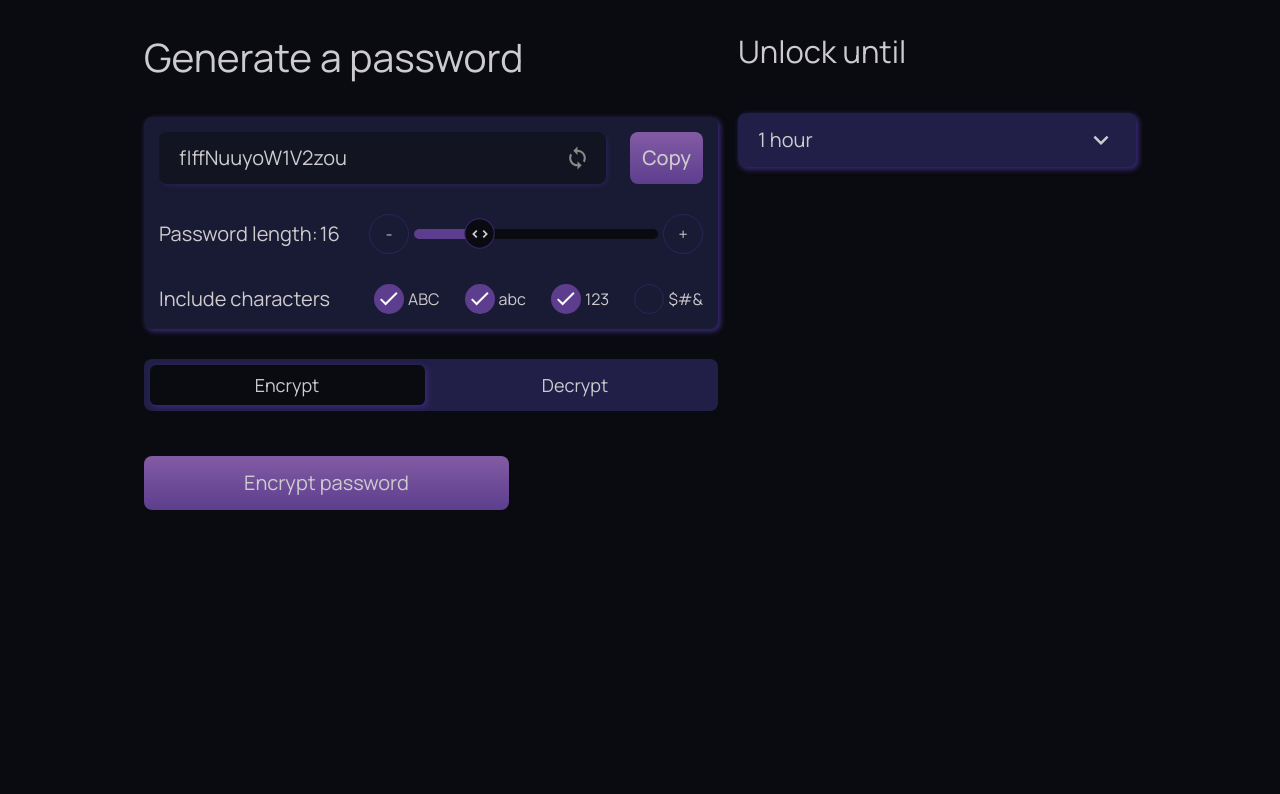
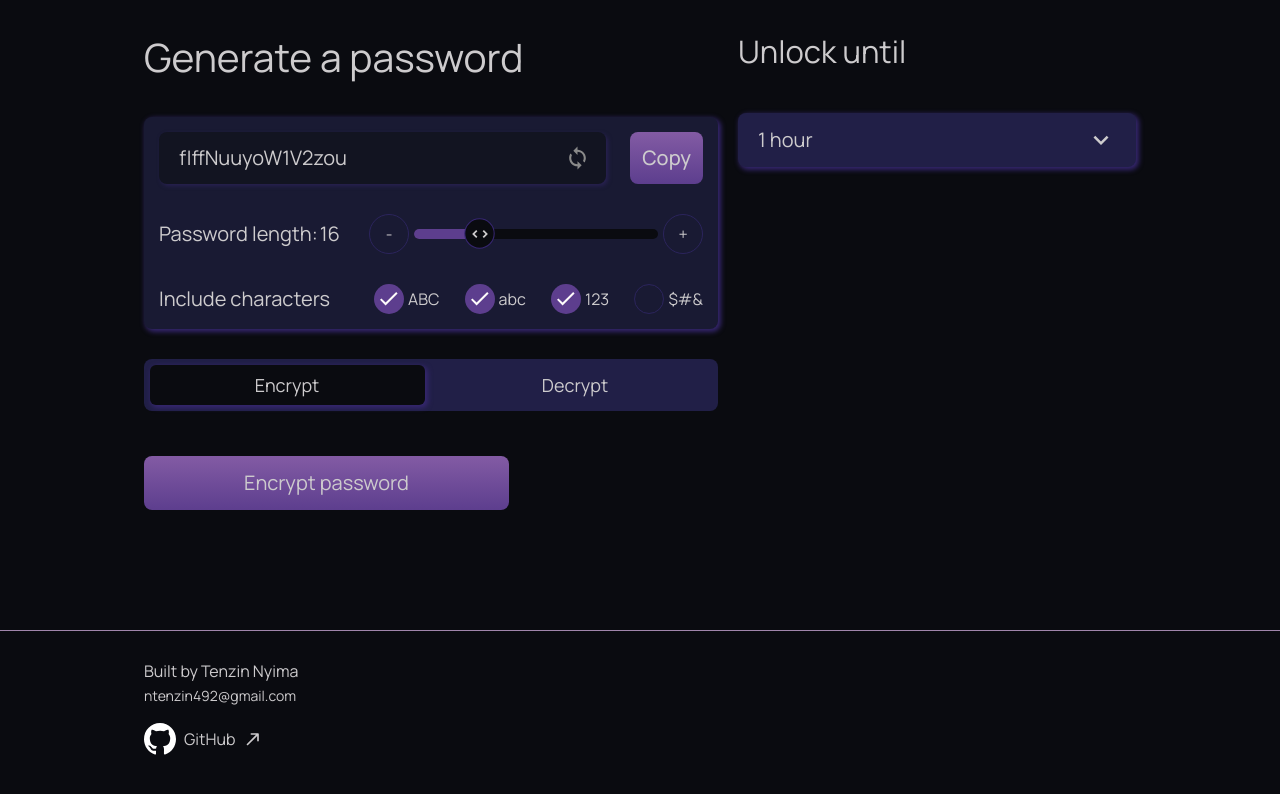
Before and after one commit to Nyima-ui/DeepLock, a Next.js app: page / in a window 1280 px wide. Shown: the top 794 px of the page. Built offline with nearby package versions, Linux system fonts and the light colour scheme.

Commit message:
create footer

```diff
--- a/app/globals.css
+++ b/app/globals.css
@@ -2,6 +2,8 @@
 
 body {
   font-family: var(--font-manrope), sans-serif;
+  background-color: var(--background);
+  color: var(--foreground);
 }
 
 :root {
--- a/app/page.tsx
+++ b/app/page.tsx
@@ -12,6 +12,9 @@ import { getDurationInSeconds } from "@/lib/Utils";
 import type { Options } from "@/types/types";
 import { CustomLockDurationProps } from "@/types/types";
 import { getCustomDurationInSeconds } from "@/lib/Utils";
+import Link from "next/link";
+import Image from "next/image";
+import NorthEast from "@/components/svgs/NorthEast";
 
 const PassswordGenerator = dynamic(
   () => import("@/components/PasswordGenerator"),
@@ -53,9 +56,19 @@ const Page = () => {
     if (activeTab !== "encrypt") return;
     let durationInSec = 0;
 
+    setisEncrypted(true);
+
+    if (duration === "custom" && !customDuration.endDate) {
+      alert("Please select an end date from the calendar.");
+      return;
+    }
+
     if (duration === "custom" && customDuration.endDate) {
       durationInSec = getCustomDurationInSeconds(customDuration);
-      console.log(durationInSec);
+      if (durationInSec === -1) {
+        alert("Selected time is already in the past.");
+        return;
+      }
     } else {
       durationInSec = getDurationInSeconds(duration);
       // console.log(password, durationInSec);
@@ -77,18 +90,18 @@ const Page = () => {
     // console.log(customDuration);
   }, [customDuration]);
   return (
-    <main className="bg-background text-foreground min-h-screen px-36 max-lg:px-10 max-md:px-5 py-7 flex justify-between max-xl:flex-col gap-5 pb-20">
-      <div>
-        <h1 className="text-[39px] max-md:text-[31px]">Generate a password</h1>
+    <>
+      <main className="min--screen px-36 max-lg:px-10 max-md:px-5 py-7 flex justify-between max-xl:flex-col gap-5 pb-20">
+        <div className="">
+          <h1 className="text-[39px] max-md:text-[31px]">
+            Generate a password
+          </h1>
           <PassswordGenerator password={password} setPassword={setPassword} />
           <Tab activeTab={activeTab} setActiveTab={setActiveTab} />
           {!isEncrypted && (
             <LongButton
               text="Encrypt password"
-            onClick={() => {
-              handleEncrypt();
-              setisEncrypted(true);
-            }}
+              onClick={() => handleEncrypt()}
             />
           )}
           {isEncrypted && <Accesskey encryptionData={encryptedKey} />}
@@ -105,6 +118,34 @@ const Page = () => {
           />
         </div>
       </main>
+
+      <footer className="px-36 max-lg:px-10 max-md:px-5 py-7 border-t border-primary-50 mt-10">
+        <address className="not-italic">
+          <p>Built by Tenzin Nyima</p>
+          <Link href="mailto:ntenzin492@gmail.com" className="text-sm">
+            ntenzin492@gmail.com
+          </Link>
+          <Link
+            href="https://github.com/Nyima-ui/DeepLock"
+            target="_blank"
+            rel="noopener noreferrer"
+            aria-label="View DeepLock source code on GitHub, opends in new tab"
+            className="flex items-center gap-2 mt-4 group w-fit"
+          >
+            <span>
+              <Image height={32} width={32} src={"/github.svg"} alt="Github" />
+            </span>
+            <span>GitHub</span>
+            <span
+              aria-hidden="true"
+              className="group-hover:translate-x-0.5 group-hover:-translate-y-0.5 transition-transform duration-75 ease-in"
+            >
+              <NorthEast />
+            </span>
+          </Link>
+        </address>
+      </footer>
+    </>
   );
 };
 
--- a/components/Accesskey.tsx
+++ b/components/Accesskey.tsx
@@ -37,9 +37,15 @@ const Accesskey = ({ encryptionData }: AccessKeyProps) => {
         <code>{encryptionData.accessKey}</code>
       </pre>
 
-      <p className="max-md:text-sm">
-        Save this key now — it can&apos;t be recovered once you leave.
-      </p>
+      <div>
+        <p className="max-md:text-sm">
+          Save this key now — it can&apos;t be recovered once you leave.
+        </p>
+        <p className="max-md:text-sm mt-[8px]">
+          Your password unlocks at drand network round $
+          {encryptionData.unlockRound}
+        </p>
+      </div>
 
       <div
         aria-live="polite"
--- /dev/null
+++ b/components/svgs/NorthEast.tsx
@@ -0,0 +1,27 @@
+
+
+const NorthEast = () => {
+  return (
+    <svg
+      width="20"
+      height="20"
+      viewBox="0 0 20 20"
+      fill="none"
+      xmlns="http://www.w3.org/2000/svg"
+    >
+      <g clipPath="url(#clip0_347_959)">
+        <path
+          d="M7.50006 5.00008C7.50006 5.46675 7.87506 5.83341 8.33339 5.83341H12.9917L3.91672 14.9084C3.59172 15.2334 3.59172 15.7584 3.91672 16.0834C4.24172 16.4084 4.76672 16.4084 5.09172 16.0834L14.1667 7.00841V11.6667C14.1667 12.1251 14.5417 12.5001 15.0001 12.5001C15.4584 12.5001 15.8334 12.1251 15.8334 11.6667V5.00008C15.8334 4.54175 15.4584 4.16675 15.0001 4.16675H8.33339C7.87506 4.16675 7.50006 4.54175 7.50006 5.00008Z"
+          fill="#CDCBCD"
+        />
+      </g>
+      <defs>
+        <clipPath id="clip0_347_959">
+          <rect width="20" height="20" fill="white" />
+        </clipPath>
+      </defs>
+    </svg>
+  );
+};
+
+export default NorthEast;
--- a/lib/Utils.ts
+++ b/lib/Utils.ts
@@ -43,9 +43,9 @@ export function getCustomDurationInSeconds(
   const end = new Date(duration.endDate);
   end.setHours(hours, minutes, seconds, 0);
 
-  const diffMs = end.getTime() - duration.startDate.getTime();
+  const now = new Date();
 
-  if (diffMs <= 0) return 0;
+  if (end <= now) return -1;
 
-  return Math.floor(diffMs / 1000);
+  return Math.floor((end.getTime() - now.getTime()) / 1000);
 }
```
Also changed, not shown: public/github.svg (added). Lines whose indentation alone changed are shown as unchanged.
